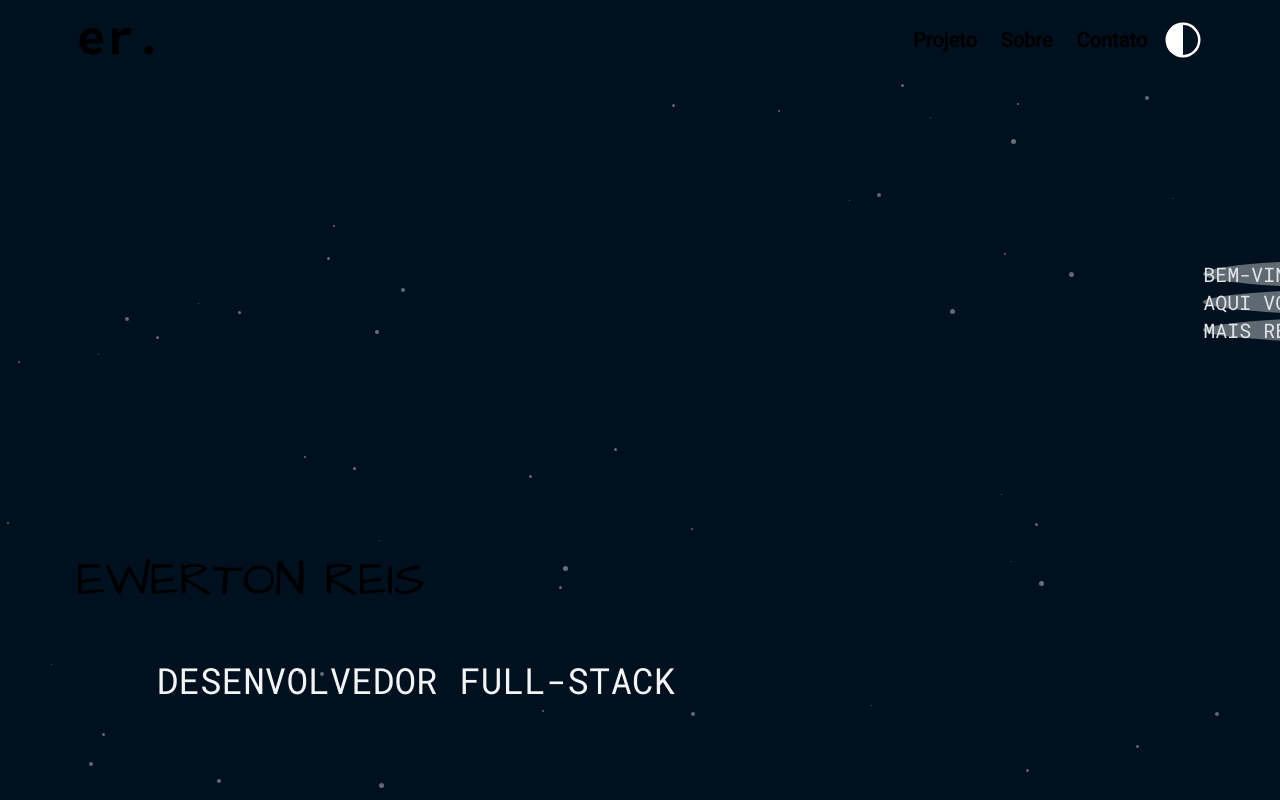
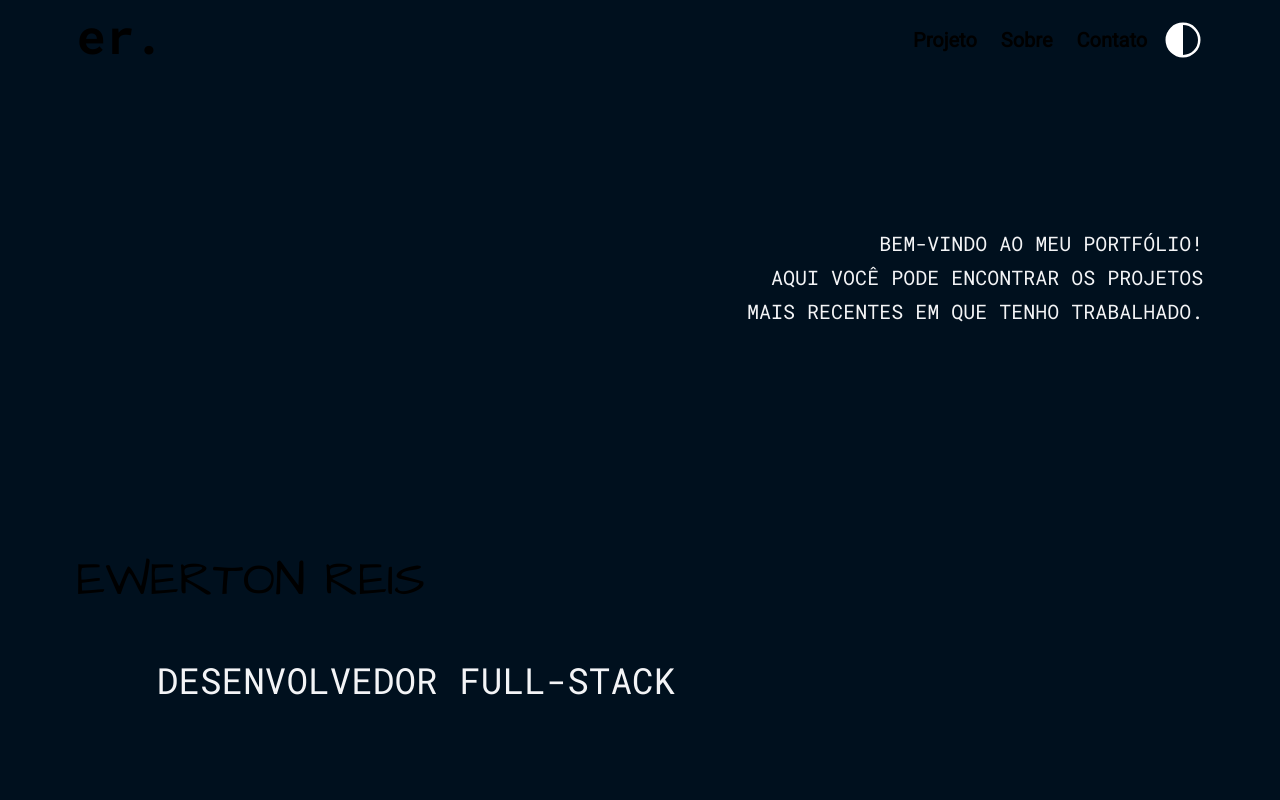
Before and after one commit to ewerton11/portfolio, a Next.js app: page / in a window 1280 px wide. Shown: the top 800 px of the page. Built offline with nearby package versions, Linux system fonts and the light colour scheme.

Commit message:
correction

```diff
--- a/app/page.tsx
+++ b/app/page.tsx
@@ -47,12 +47,12 @@ export default function Home() {
   }, [])
 
   return (
-    <div className="w-full relative bg-primary-dark main-content">
-      {/*  */}
+    <div className="w-full relative bg-primary-dark ">
+      {/* main-content */}
       <Header />
       <div
-        className={`${Pixels.pixel} w-full h-auto flex flex-col relative overflow-hidden`}
-        ref={pixelContainerRef}
+        className={` w-full h-auto flex flex-col relative overflow-hidden`}
+        // ref={pixelContainerRef} ${Pixels.pixel}
       >
         <Start />
         <Projects />
```
